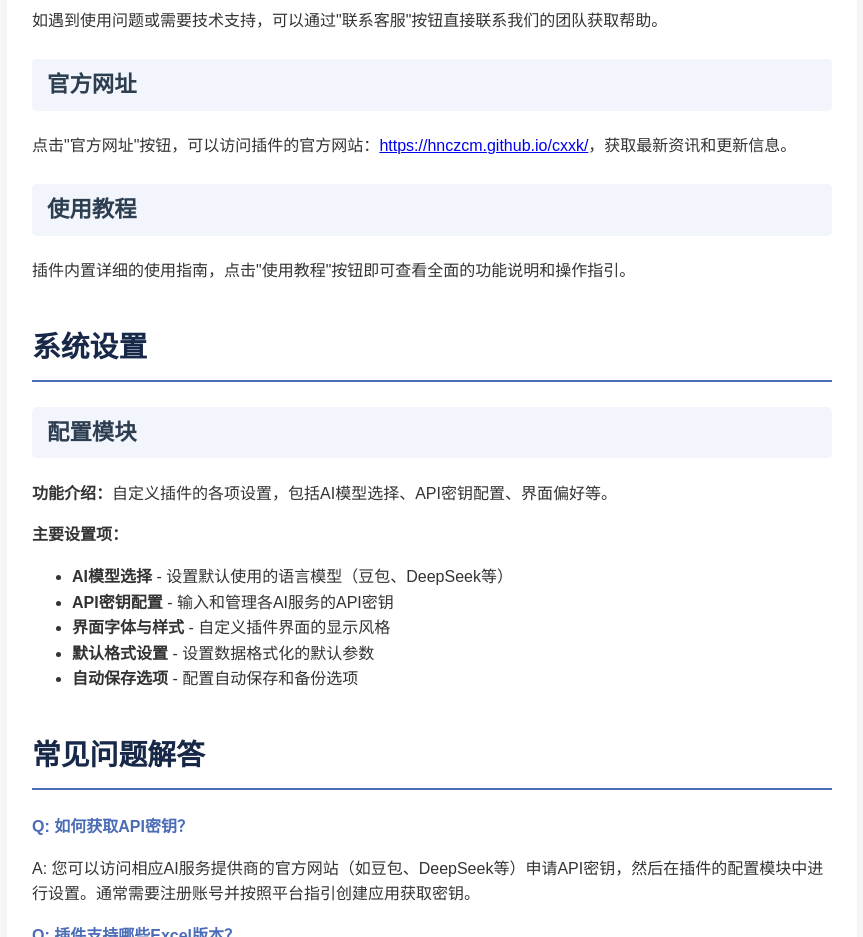
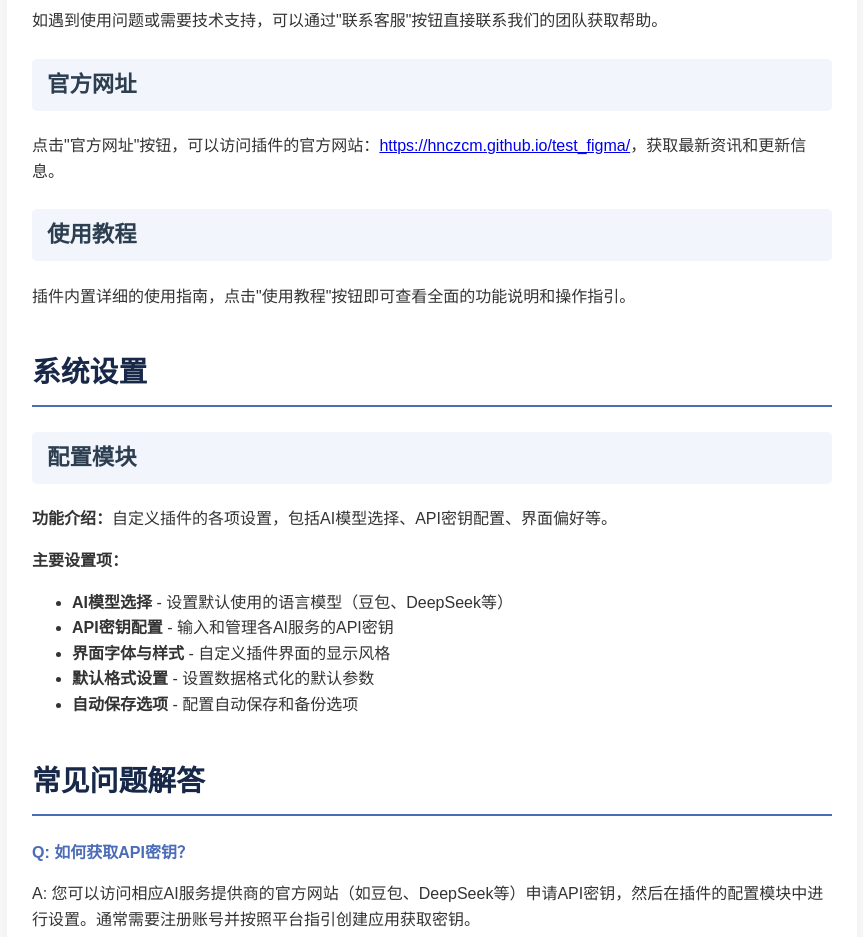
Before and after one commit to hnczcm/excel, a plain HTML site: page index.html in a window 1280 px wide. Shown: the part 5480-6417 px from the top of the page, without its empty margins (33-896 px from the left). Drawn offline with Linux system fonts and the light colour scheme.

Commit message:
Add files via upload

```diff
--- a/index.html
+++ b/index.html
@@ -395,7 +395,7 @@
             <p>如遇到使用问题或需要技术支持，可以通过"联系客服"按钮直接联系我们的团队获取帮助。</p>
 
             <h3>官方网址</h3>
-            <p>点击"官方网址"按钮，可以访问插件的官方网站：<a href="https://hnczcm.github.io/cxxk/" target="_blank">https://hnczcm.github.io/cxxk/</a>，获取最新资讯和更新信息。</p>
+            <p>点击"官方网址"按钮，可以访问插件的官方网站：<a href="https://hnczcm.github.io/test_figma/" target="_blank">https://hnczcm.github.io/test_figma/</a>，获取最新资讯和更新信息。</p>
 
             <h3>使用教程</h3>
             <p>插件内置详细的使用指南，点击"使用教程"按钮即可查看全面的功能说明和操作指引。</p>
```
